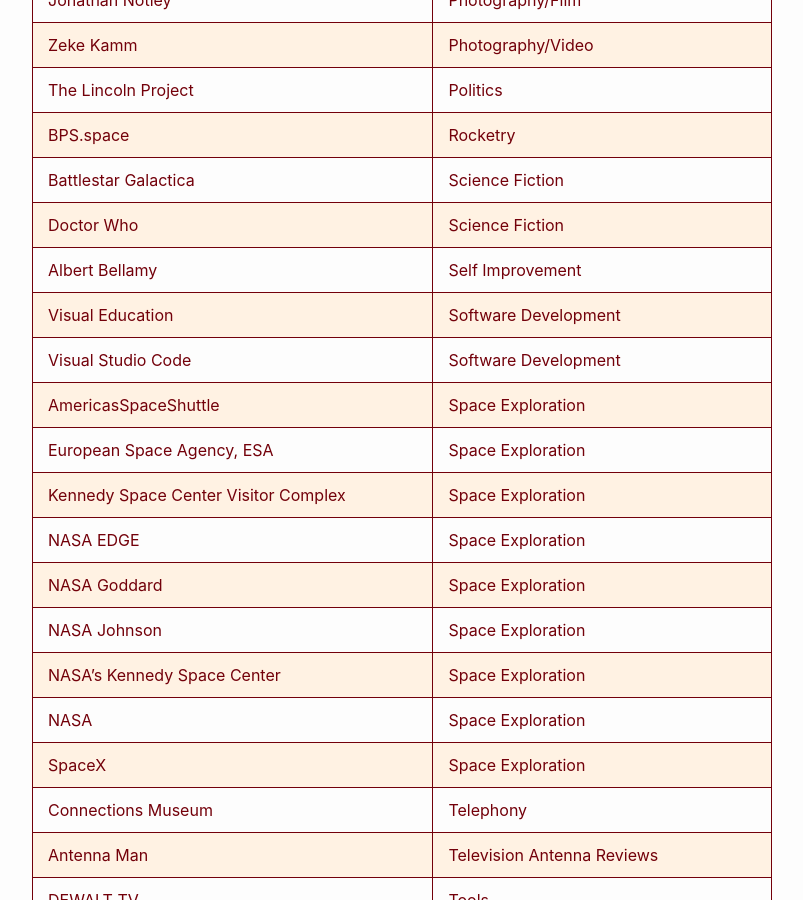
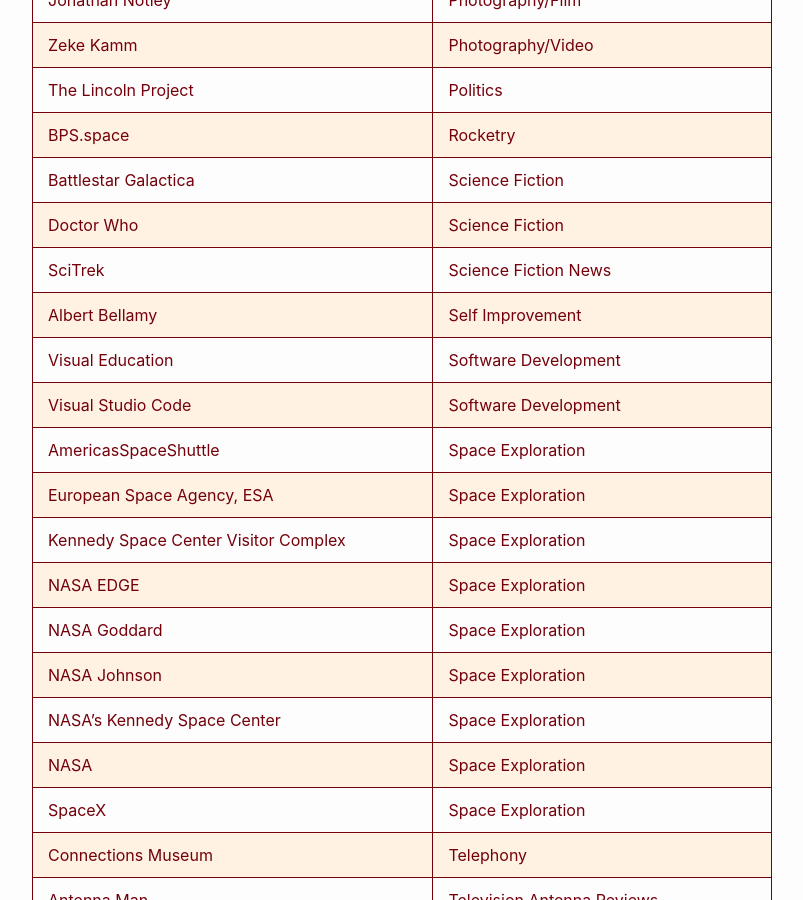
Before and after one commit to RalphHightower/RalphHightower, a Jekyll site: the page built from Media/YouTubeSubscribedChannels.md, in a window 1280 px wide and 900 px high, scrolled down 9492 px. Shown: the whole window, without its empty margins (238-1041 px from the left). Built offline with Jekyll 4.4.1, drawn with Linux system fonts in a browser that asks for light colours; our own code applies the rules of GitHub Pages for plain Markdown files.

Commit message:
[doc](web): YouTubeSubscribedChannels(SciTrek)

```diff
--- a/Media/YouTubeSubscribedChannels.md
+++ b/Media/YouTubeSubscribedChannels.md
@@ -185,6 +185,7 @@
 | [BPS.space](https://youtube.com/@BPSspace ) | Rocketry |
 | [Battlestar Galactica](https://youtube.com/@BattlestarGalactica?si=OQjwyxmunuJTvuJA ) | Science Fiction |
 | [Doctor Who](https://youtube.com/@DoctorWho ) | Science Fiction |
+| [SciTrek](https://youtube.com/@scitrek? ) | Science Fiction News |
 | [Albert Bellamy](https://youtube.com/@AlbertBellamy_Major_Data ) | Self Improvement |
 | [Visual Education](https://youtube.com/@VisualEducationStudio ) | Software Development |
 | [Visual Studio Code](https://youtube.com/@code ) | Software Development |
```
